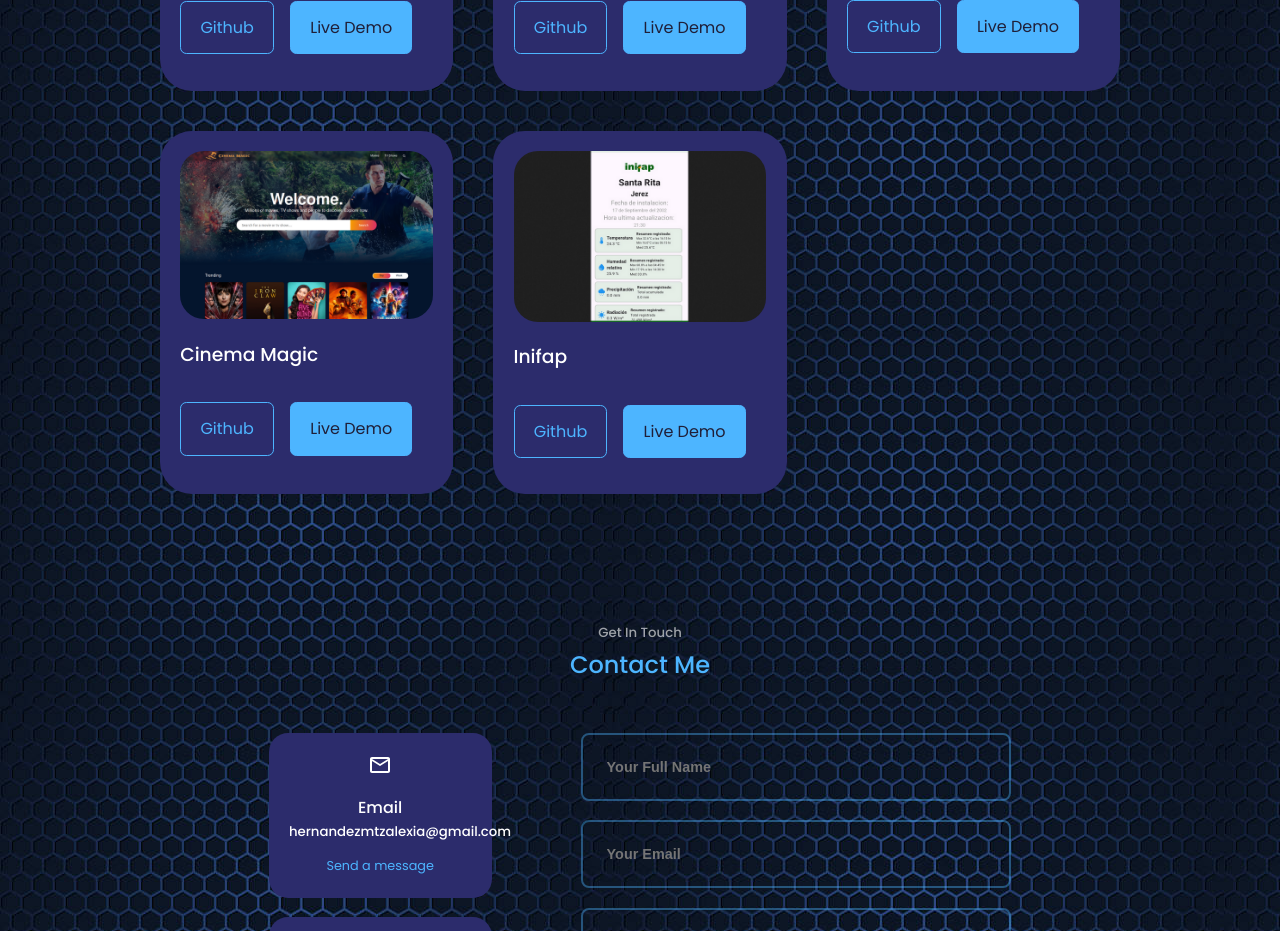
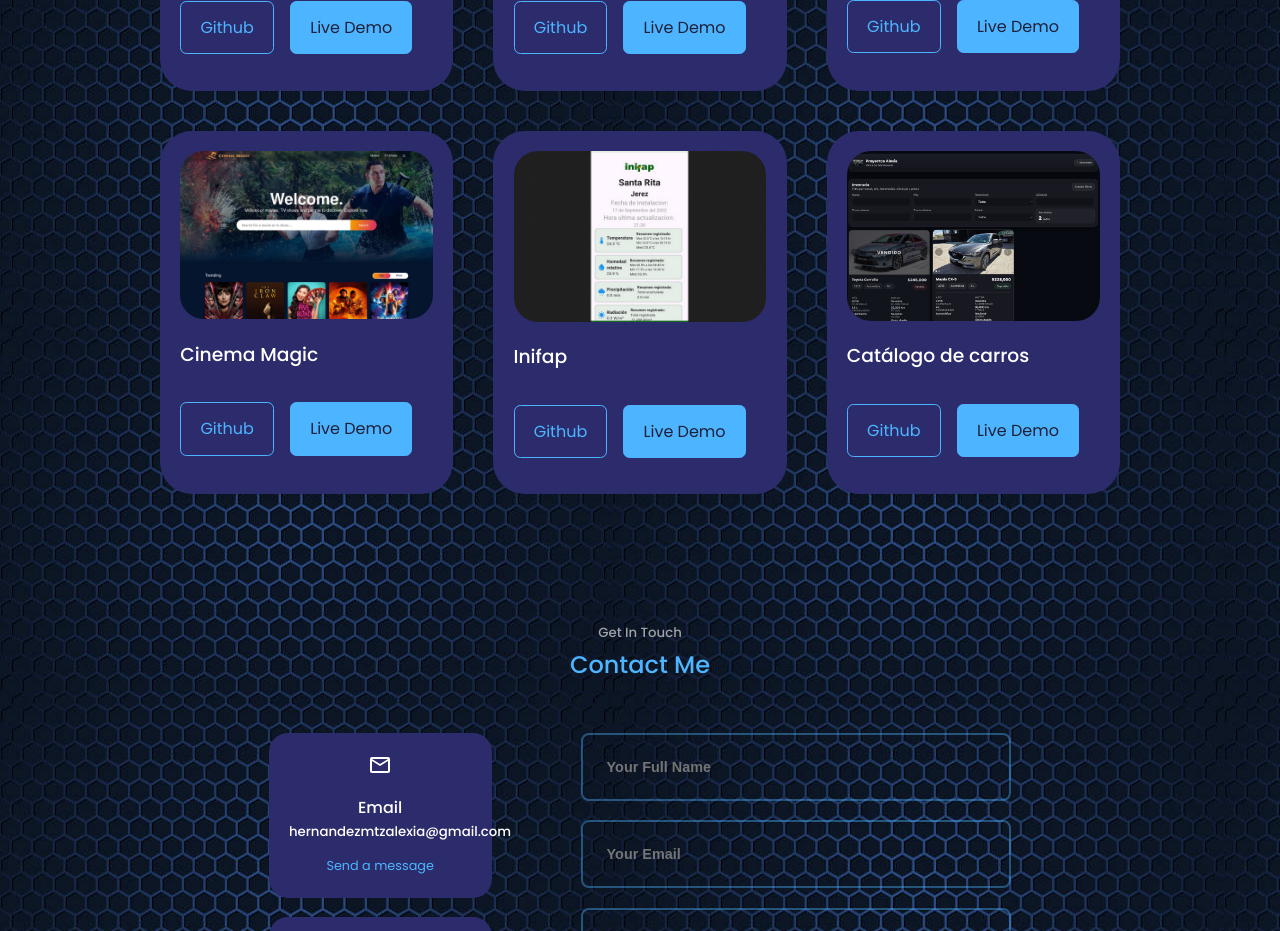
Before and after one commit to Alexlife2002003/react-portfolio, a React (Create React App) app: page / in a window 1280 px wide. Shown: the part 4440-5371 px from the top of the page. Built offline with nearby package versions, Linux system fonts and the light colour scheme.

Commit message:
new portfolio item

```diff
--- a/package.json
+++ b/package.json
@@ -2,7 +2,6 @@
   "name": "portfolio",
   "version": "0.1.0",
   "private": true,
-
   "homepage": "https://alexlife2002003.github.io/react-portfolio/",
   "dependencies": {
     "@testing-library/jest-dom": "^5.17.0",
--- a/src/components/header/CTA.jsx
+++ b/src/components/header/CTA.jsx
@@ -1,5 +1,5 @@
 import React from 'react'
-import CV from '../../assets/CV_Alexia.pdf';
+import CV from '../../assets/resume_alexia_2026.pdf';
 //<a href={cv} download> Download CV></a>
 const CTA = () => {
   return (
--- a/src/components/portfolio/Portfolio.jsx
+++ b/src/components/portfolio/Portfolio.jsx
@@ -9,6 +9,7 @@ import IMG5 from '../../assets/todo.png'
 import IMG6 from '../../assets/github_users.png'
 import IMG7 from '../../assets/CinemaMagic.png'
 import IMG8 from '../../assets/inifap.png'
+import IMG9 from '../../assets/autos.png'
 /* eslint-disable import/first */
 const data = [
   {
@@ -75,6 +76,14 @@ const data = [
     demo: 'https://alexlife2002003.github.io/html-projects/',
 
   },
+  {
+    id: 9,
+    image: IMG9,
+    title: 'Catálogo de carros',
+    github: 'https://github.com/Alexlife2002003/inifap',
+    demo: 'https://venta-autos-demo.web.app/',
+
+  },
 
 
 
```
Also changed, not shown: src/assets/autos.png (added), 1 other file (tests, documents, lock files or other folders).
